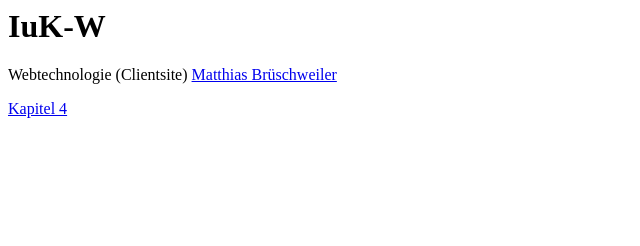
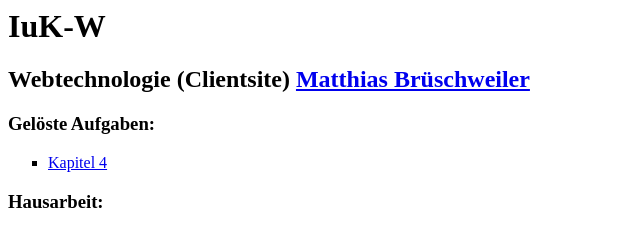
Before and after one commit to mbrueschweiler/IuK-W, a plain HTML site: page index.html in a window 1280 px wide. Shown: the whole page, without its empty margins (0-640 px from the left). Drawn offline with Linux system fonts and the light colour scheme.

Commit message:
Optimierung

```diff
--- a/index.html
+++ b/index.html
@@ -5,7 +5,11 @@
   </head>
   <body>
 	<h1>IuK-W</h1>
-	<p>Webtechnologie (Clientsite) <a href=https://github.com/mbrueschweiler/IuK-W>Matthias Brüschweiler</a></p>
-	<p><a href=https://mbrueschweiler.github.io/IuK-W/Chapter_4/Chapter_4.html>Kapitel 4</p>
+	<h2>Webtechnologie (Clientsite) <a href=https://github.com/mbrueschweiler/IuK-W>Matthias Brüschweiler</a></h2>
+	<h3>Gelöste Aufgaben:</h3>
+		<ul style="list-style-type:square;">
+			<li><p><a href=https://mbrueschweiler.github.io/IuK-W/Chapter_4/Chapter_4.html>Kapitel 4</a></p></li>
+		</ul>
+	<h3>Hausarbeit:</h3>
   </body>
 </html>
```
